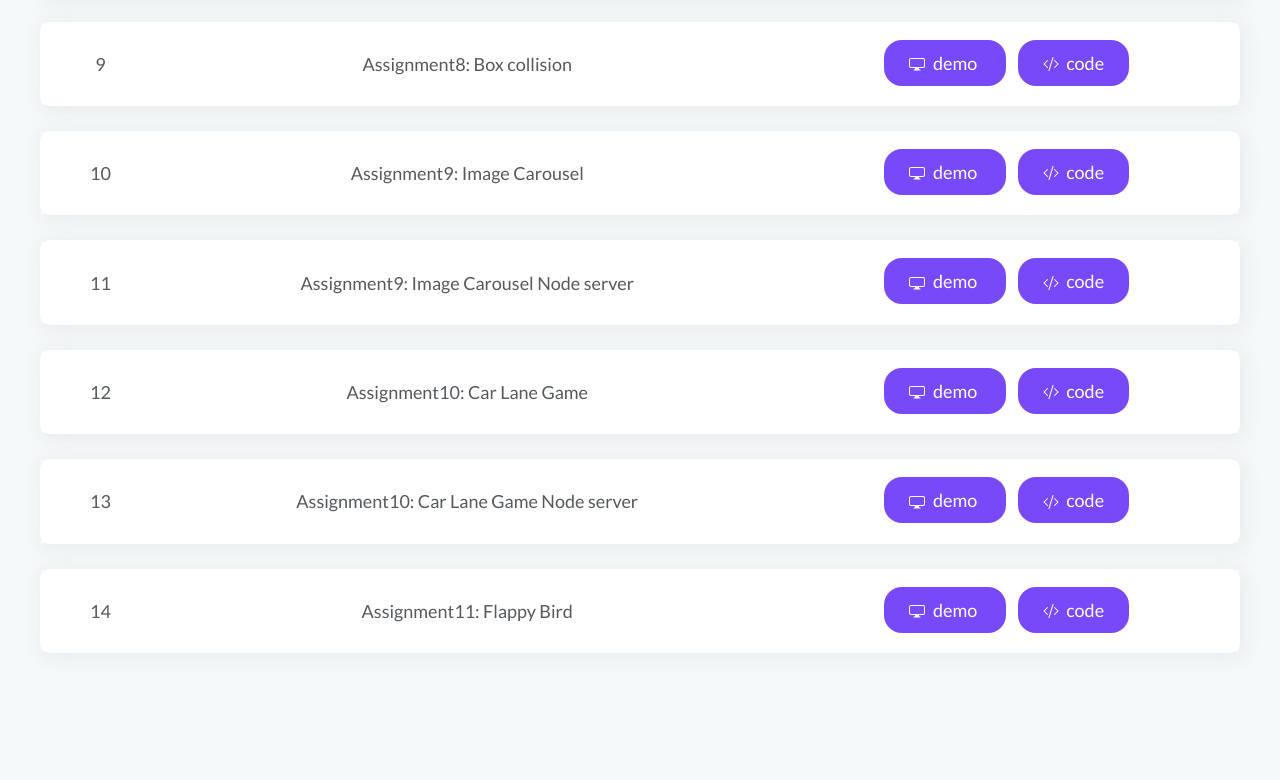
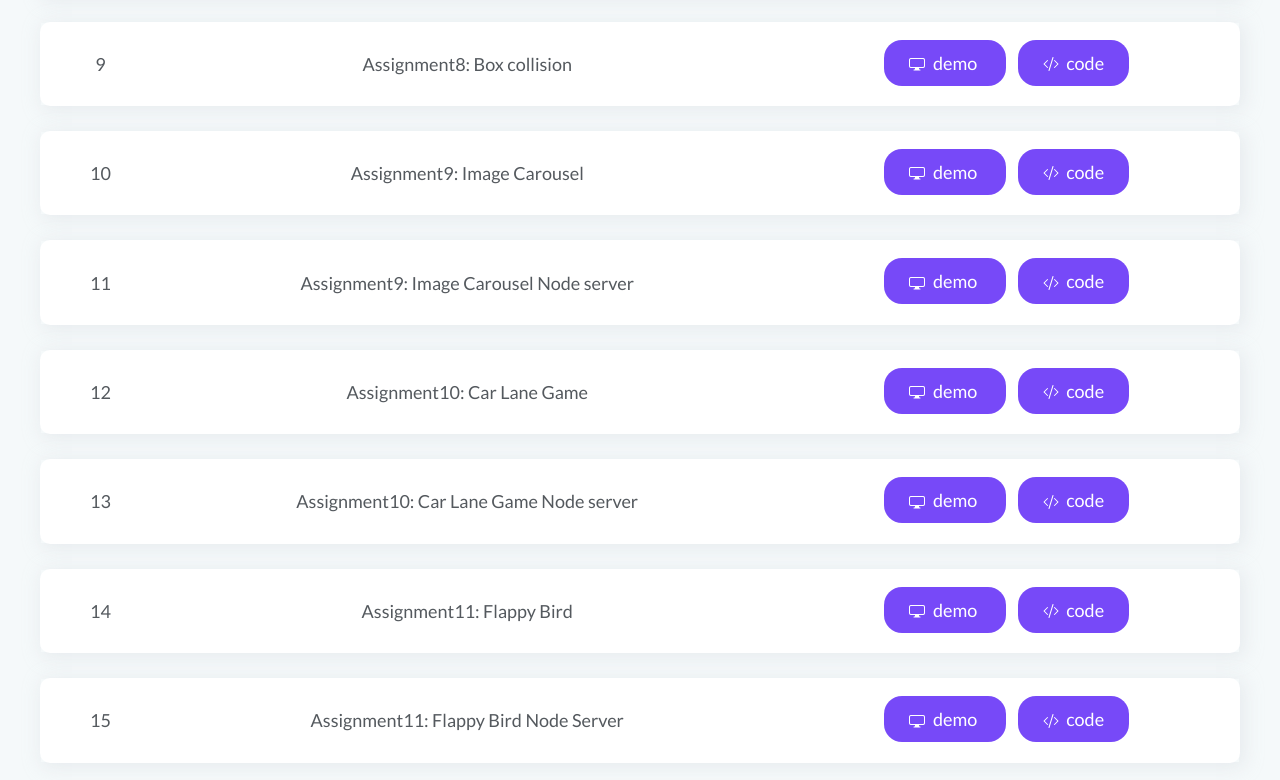
Before and after one commit to siki-aayush/leapfrog-internship, a plain HTML site: page index.html in a window 1280 px wide. Shown: the part 1132-1912 px from the top of the page. Before the commit the page ends 1810 px from the top, so only its background shows below. Drawn offline with Linux system fonts and the light colour scheme.

Commit message:
adds node server links

```diff
--- a/index.html
+++ b/index.html
@@ -534,6 +534,42 @@
                                 </a>
                             </td>
                         </tr>
+
+                        <tr class="assignments__table__row">
+                            <td class="assignments__table__idx">15</td>
+                            <td class="assignments__table__title">
+                                Assignment11: Flappy Bird Node Server
+                            </td>
+
+                            <td class="assignments__table__submission">
+                                <a
+                                    href="https://lean-ink-cause.glitch.me/"
+                                    target="_blank"
+                                    class="btn btn-demo"
+                                >
+                                    <span class="btn__icon">
+                                        <img
+                                            src="./assests/images/icons/pc.svg"
+                                            alt="pc icon"
+                                        />
+                                    </span>
+                                    demo
+                                </a>
+                                <a
+                                    href="https://github.com/siki-aayush/flappy_bird"
+                                    target="_blank"
+                                    class="btn btn-code"
+                                >
+                                    <span class="btn__icon">
+                                        <img
+                                            src="./assests/images/icons/code.svg"
+                                            alt="code icon"
+                                        />
+                                    </span>
+                                    code
+                                </a>
+                            </td>
+                        </tr>
                     </tbody>
                 </table>
             </main>
```
